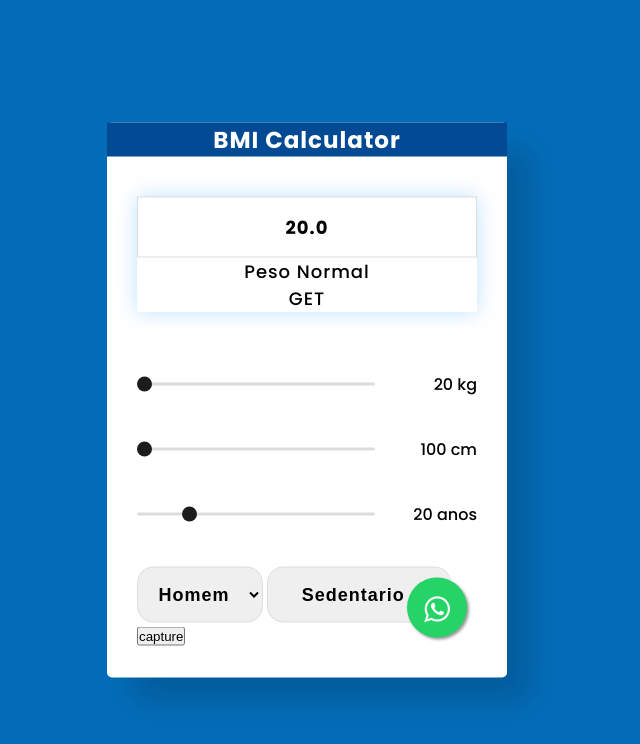
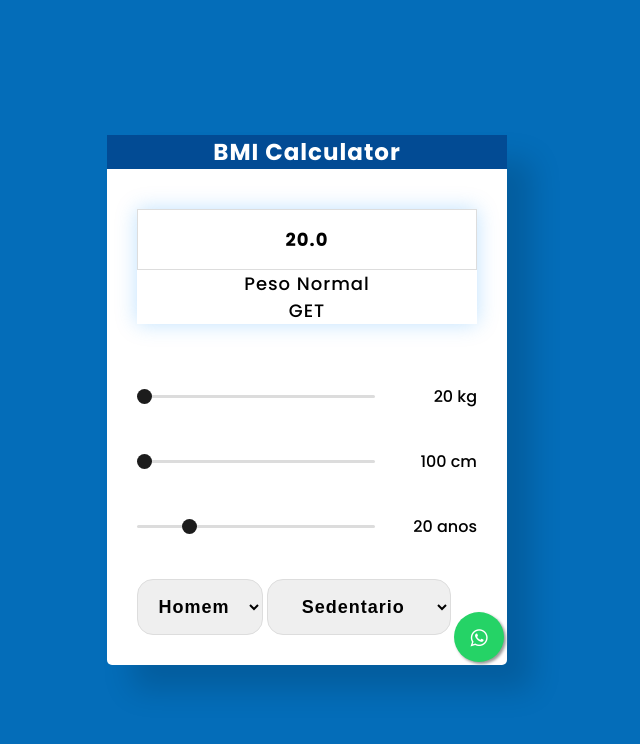
Before and after one commit to Gianlucas94/Calculadora-IMCGET, a website: page index.html in a window 1280 px wide. Shown: the whole page, without its empty margins (333-973 px from the left). Drawn offline with nearby package versions, Linux system fonts and the light colour scheme; files whose address does not match are found by name.

Commit message:
Whatsapp float button

```diff
--- a/index.html
+++ b/index.html
@@ -129,15 +129,15 @@
 
         .float {
             position: fixed;
-            width: 60px;
-            height: 60px;
-            bottom: 40px;
-            right: 40px;
+            width: 50px;
+            height: 50px;
+            bottom: 3px;
+            right: 3px;
             background-color: #25d366;
             color: #FFF;
             border-radius: 50px;
             text-align: center;
-            font-size: 30px;
+            font-size: 20px;
             box-shadow: 2px 2px 3px #999;
             z-index: 100;
         }
@@ -181,11 +181,14 @@
                 <option>Muito Intenso</option>
             </select>
         </div>
-        <div class="button">
+        <!-- <div class="button">
             <button type="button" id="capture" onclick="screenshot()">capture</button>
+        </div> -->
+        <div>
+
         </div>
         <link rel="stylesheet" href="https://maxcdn.bootstrapcdn.com/font-awesome/4.5.0/css/font-awesome.min.css">
-        <a href="https://api.whatsapp.com/send?phone=51955081075&text=Hola%21%20Quisiera%20m%C3%A1s%20informaci%C3%B3n%20sobre%20Varela%202."
+        <a href="https://api.whatsapp.com/send?phone=5521992675203&text=Hola%21%20Quisiera%20m%C3%A1s%20informaci%C3%B3n%20sobre%20Varela%202."
             class="float" target="_blank">
             <i class="fa fa-whatsapp my-float"></i>
         </a>
```
